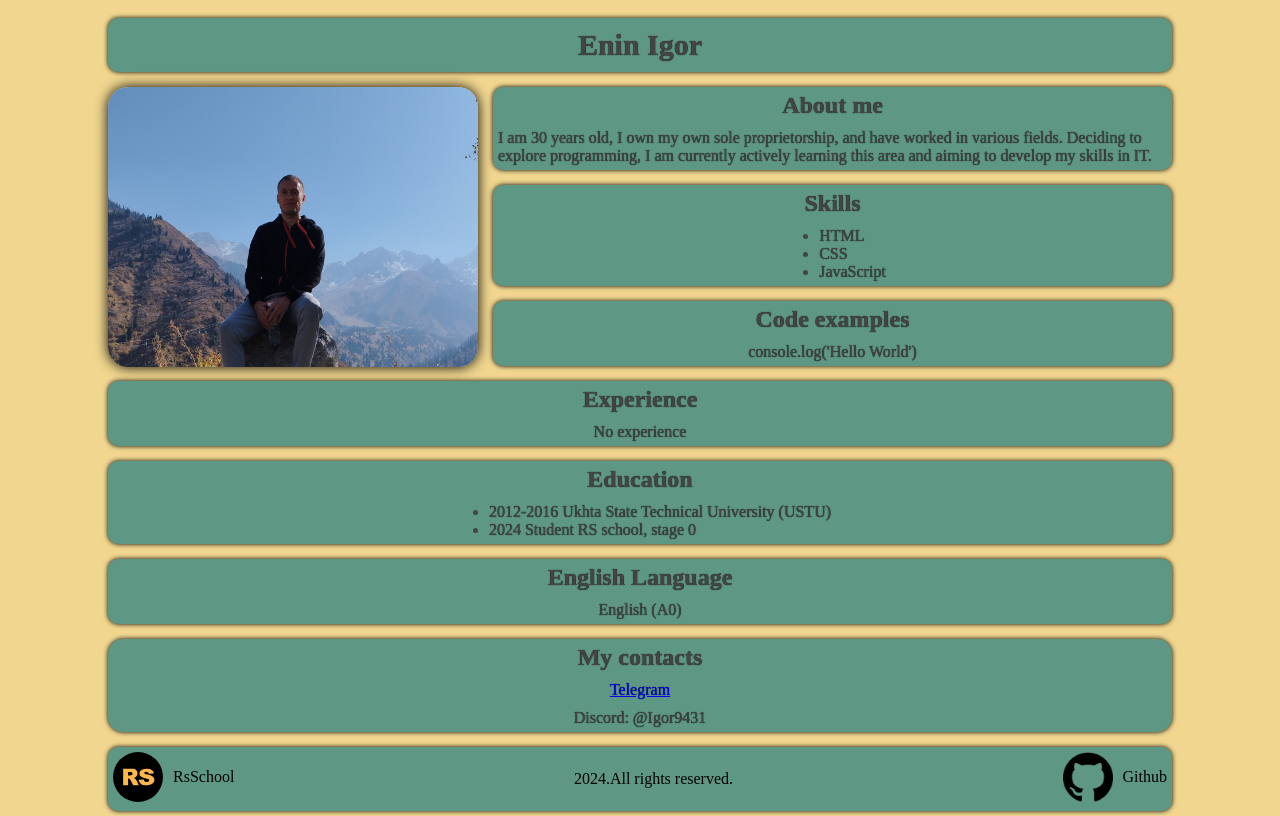
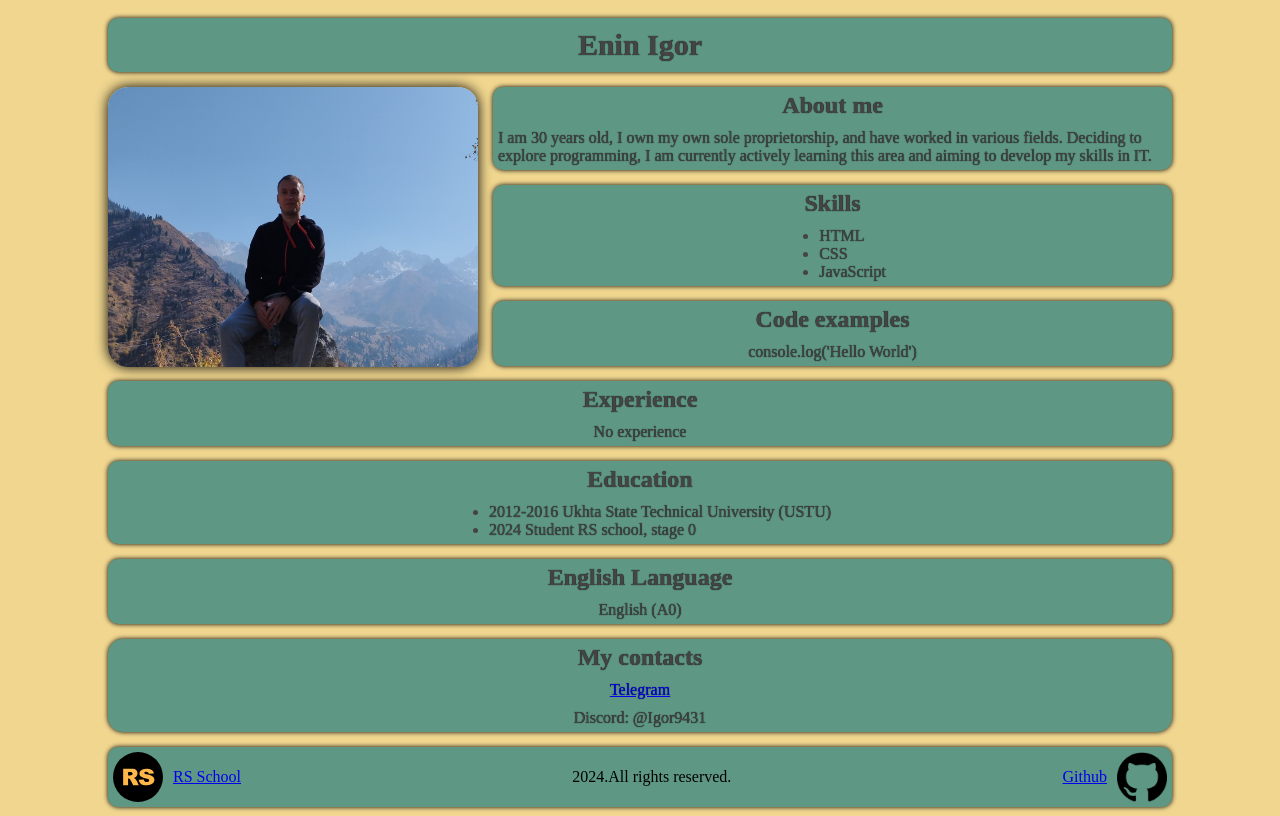
Before and after one commit to Igor9431/rsschool-cv, a plain HTML site: page index.html in a window 1280 px wide. Drawn offline with Linux system fonts and the light colour scheme.

Commit message:
feat: fix footer

```diff
--- a/index.html
+++ b/index.html
@@ -40,7 +40,7 @@
     </div>
 </div>
 </div>
-<main>
+<main class="main">
 <div class="container">
     <div class="experience">
         <h2 class="h2"> Experience </h2>
@@ -77,18 +77,13 @@
 </div>
 </main>
 <footer class="footer header container">
-    <div class="social-buttons">
-        <a href="https://rs.school/courses/javascript-ru" target="_blank"><img src="img/rs-logo.svg" alt="rs-logo"></a>
-        <p>RsSchool</p>
-    </div>
-    <div class="social-buttons">
+        <a class="social-buttons" href="https://rs.school/courses/javascript-ru" target="_blank"><img src="img/rs-logo.svg" alt="rs-logo"><p>RS School</p></a>
         <p>2024.All rights reserved.</p>
-    </div>
-    <div class="social-buttons">
-        <a href="https://github.com/Igor9431?tab=repositories"
-target="_blank"><img src="img/github-logo.png" alt="github-logo"></a>
+        <a class="social-buttons" href="https://github.com/Igor9431?tab=repositories"
+target="_blank">
             <p>Github</p>
-    </div>
+            <img src="img/github-logo.png" alt="github-logo">
+        </a>
 </footer>
 </body>
 </html>
--- a/style.css
+++ b/style.css
@@ -149,4 +149,8 @@
 }
 .social-buttons p {
     padding-left: 10px;
+    padding-right: 10px;
 }
+.social-buttons a {
+
+}
```
